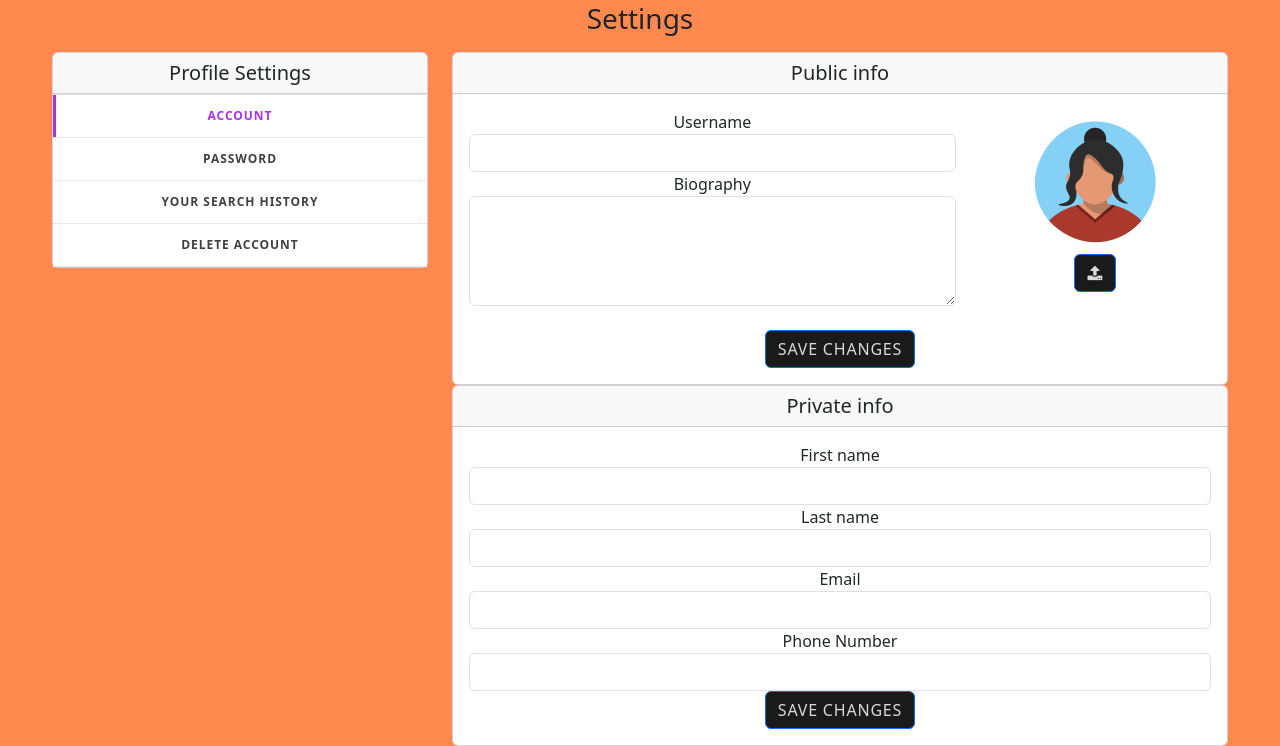
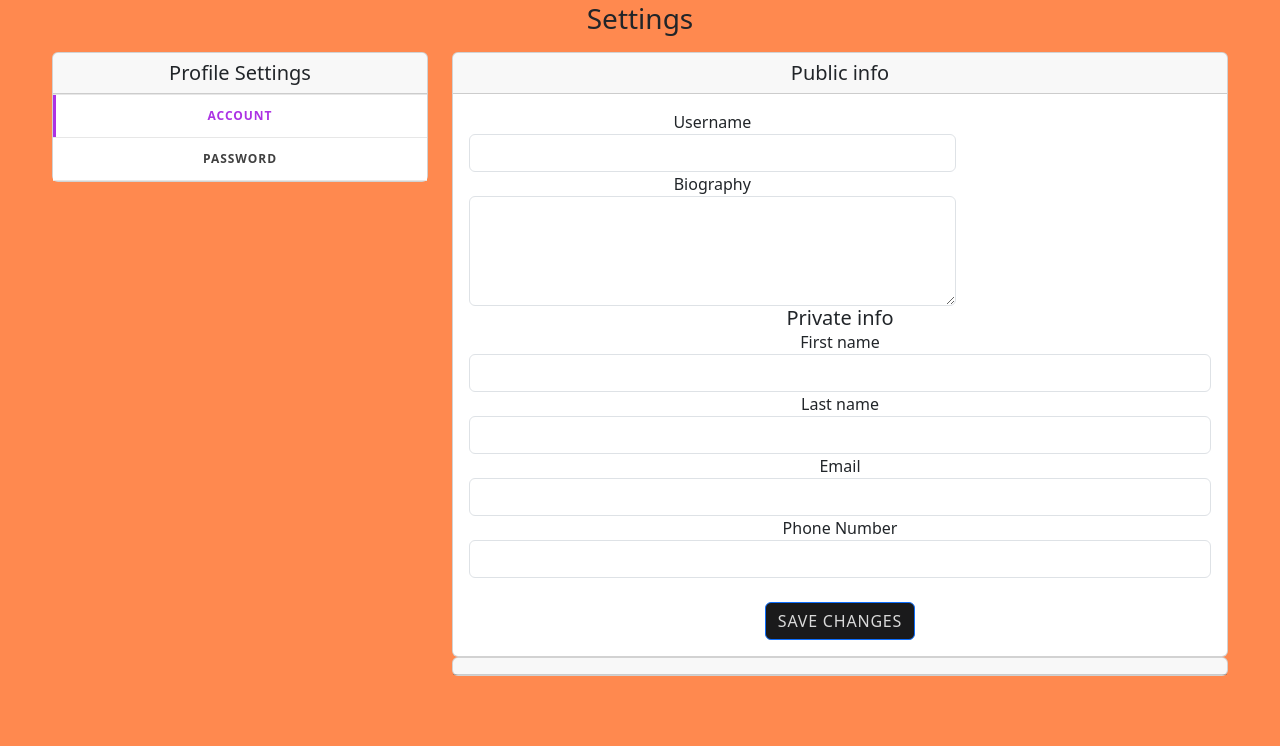
Before and after one commit to MohammadOsama15/EarlyBird, a Flask app: page /profile in a window 1280 px wide. Shown: the part 54-800 px from the top of the page. Run offline with Flask 3, Linux system fonts and the light colour scheme; the visitor is signed in with stand-in values (Sample User, id 1); data comes from the database, SQL or seed files in the repository; parts of the project's set-up code (start-up, migrations or seed data) failed here and were passed over; some libraries are stand-ins or nearby versions.

Commit message:
fixed profile button issue I've reported previously

```diff
--- a/earlybird/templates/profile.html
+++ b/earlybird/templates/profile.html
@@ -25,12 +25,6 @@
                     <a class="list-group-item list-group-item-action" data-toggle="list" href="#password" role="tab">
                         Password
                     </a>
-                    <a class="list-group-item list-group-item-action" data-toggle="list" href="#" role="tab">
-                        Your Search History
-                    </a>
-                    <a class="list-group-item list-group-item-action" data-toggle="list" href="#" role="tab">
-                        Delete account
-                    </a>
                 </div>
             </div>
         </div>
@@ -38,7 +32,6 @@
         <div class="col-md-7 col-xl-8">
             <div class="tab-content">
                 <div class="tab-pane fade show active" id="account" role="tabpanel">
-
                     <div class="card">
                         <div class="card-header">
                             <div class="card-actions float-right">
@@ -67,37 +60,7 @@
                                                 profile['biography']}}"></textarea>
                                         </div>
                                     </div>
-                                    <div class="col-md-4">
-                                        <div class="text-center">
-                                            <img src="/static/profile_pic.png"
-                                                class="rounded-circle img-responsive mt-2" width="128" height="128">
-                                            <div class="mt-2">
-                                                <span class="btn btn-primary"><i class="fa fa-upload"></i></span>
-                                            </div>
-                                        </div>
-                                    </div>
-                                </div>
-                                <br>
-                                <button type="submit" class="btn btn-primary">Save changes</button>
-                            </form>
-                        </div>
-                    </div>
-
-                    <div class="card">
-                        <div class="card-header">
-                            <div class="card-actions float-right">
-                                <div class="dropdown show">
-                                    <div class="dropdown-menu dropdown-menu-right">
-                                        <a class="dropdown-item" href="#">Action</a>
-                                        <a class="dropdown-item" href="#">Another action</a>
-                                        <a class="dropdown-item" href="#">Something else here</a>
-                                    </div>
-                                </div>
-                            </div>
                                     <h5 class="card-title mb-0">Private info</h5>
-                        </div>
-                        <div class="card-body">
-                            <form method="POST" action="/profile">
                                     <div class="form-row">
                                         <div class="form-group col-md-12">
                                             <label for="firstname">First name</label>
@@ -121,9 +84,24 @@
                                         <input type="text" class="form-control" name="phone"
                                             placeholder={{profile['phone']}}>
                                     </div>
+                                </div>
+                                <br>
                                 <button type="submit" class="btn btn-primary">Save changes</button>
                             </form>
+                        </div>
+                    </div>
 
+                    <div class="card">
+                        <div class="card-header">
+                            <div class="card-actions float-right">
+                                <div class="dropdown show">
+                                    <div class="dropdown-menu dropdown-menu-right">
+                                        <a class="dropdown-item" href="#">Action</a>
+                                        <a class="dropdown-item" href="#">Another action</a>
+                                        <a class="dropdown-item" href="#">Something else here</a>
+                                    </div>
+                                </div>
+                            </div>
                         </div>
                     </div>
 
```
Lines whose indentation alone changed are shown as unchanged.
